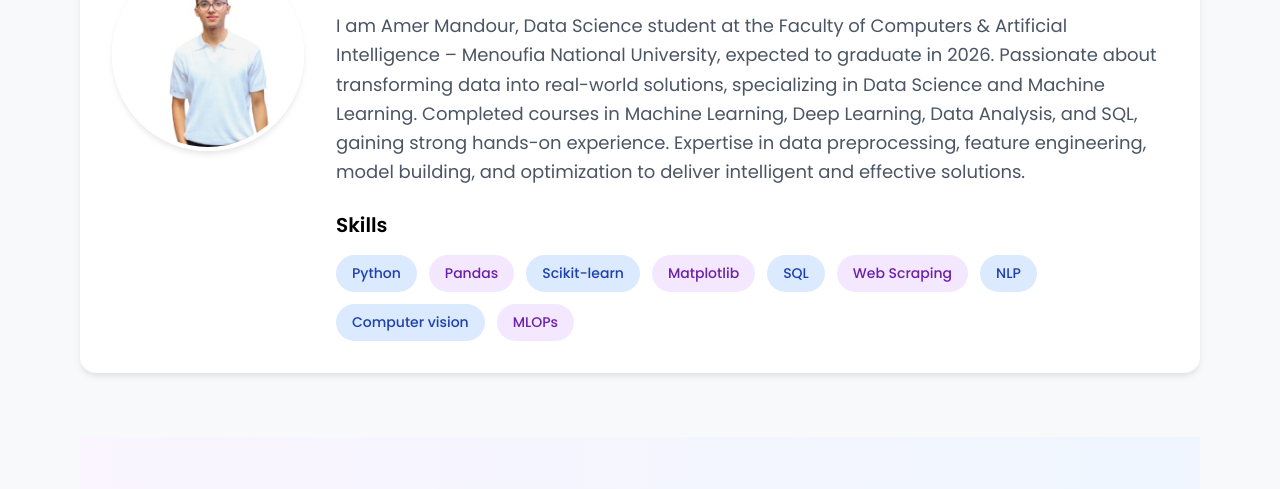
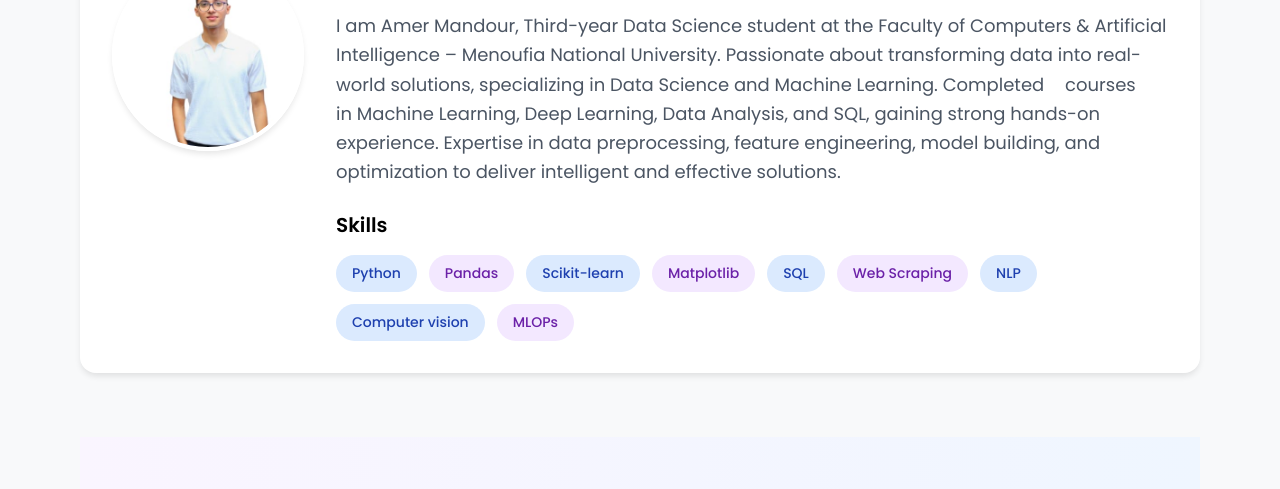
Before and after one commit to Amer-Mandour/Portfolio, a plain HTML site: page index.html in a window 1280 px wide. Shown: the part 169-658 px from the top of the page. Drawn offline with nearby package versions, Linux system fonts and the light colour scheme.

Commit message:
index.html

```diff
--- a/index.html
+++ b/index.html
@@ -120,9 +120,13 @@
             <div class="flex-grow" data-aos="fade-left" data-aos-delay="400">
               <h2 class="text-3xl font-bold mb-4 gradient-text">About Me</h2>
               <p class="text-gray-600 mb-6 text-lg leading-relaxed">
-          I am Amer Mandour, Data Science student at the Faculty of Computers & Artificial Intelligence – Menoufia National University, expected to graduate in 2026.
+          I am Amer Mandour, Third-year Data Science student at the Faculty of Computers & Artificial Intelligence – Menoufia National University.
           Passionate about transforming data into real-world solutions, specializing in Data Science and Machine Learning.
-          Completed courses in Machine Learning, Deep Learning, Data Analysis, and SQL, gaining strong hands-on experience.
+          Completed    <a
+              class="nav-link text-gray-600 hover:text-blue-600"
+              href="#certifications"
+              >courses</a
+            > in Machine Learning, Deep Learning, Data Analysis, and SQL, gaining strong hands-on experience.
           Expertise in data preprocessing, feature engineering, model building, and optimization to deliver intelligent and effective solutions.
               </p>
               <div>
```
